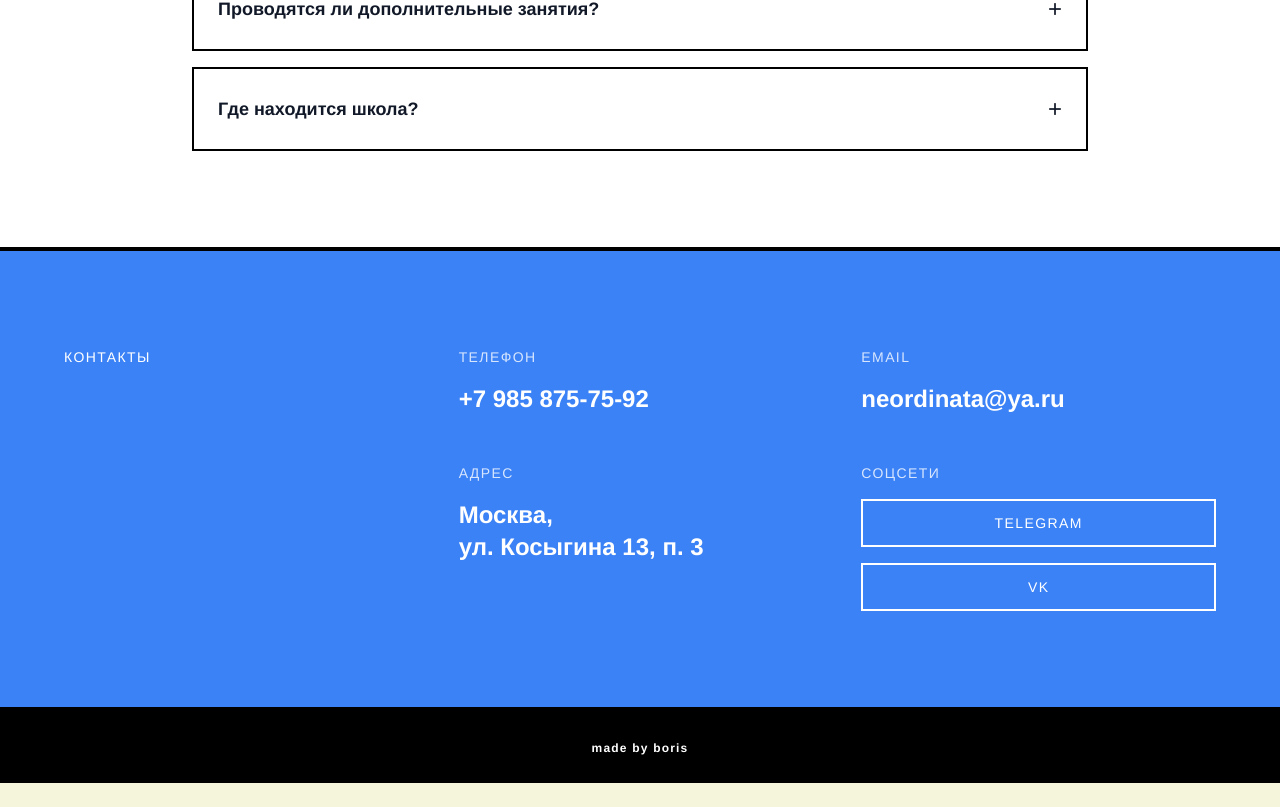
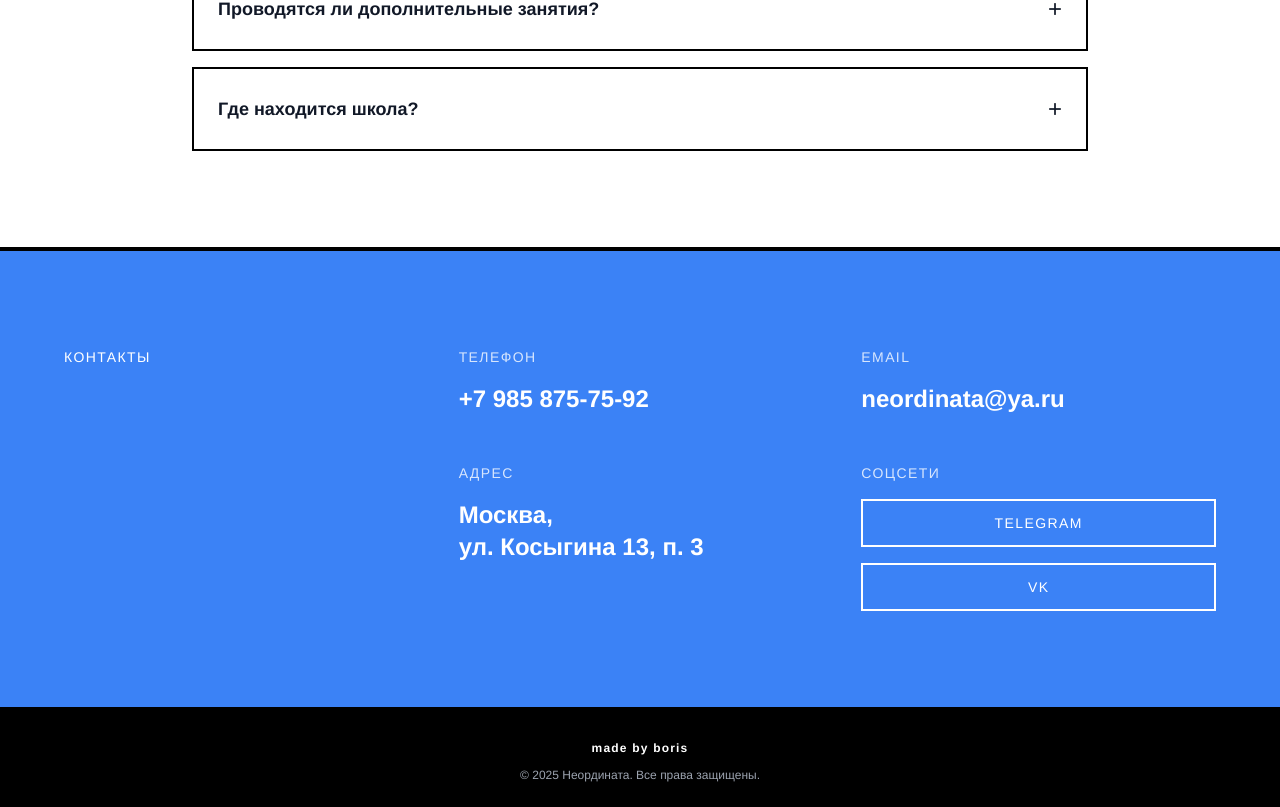
Before and after one commit to borisgraudt/schoolweb, a Next.js app: page / in a window 1280 px wide. Shown: the part 3713-4520 px from the top of the page. Before the commit the page ends 4496 px from the top, so only its background shows below. Built offline with nearby package versions, Linux system fonts and the light colour scheme.

Commit message:
Add Swiss-style slide animation, copyright footer, fix background color

```diff
--- a/src/app/contact/page.tsx
+++ b/src/app/contact/page.tsx
@@ -314,7 +314,7 @@ export default function ContactPage() {
 
       {/* Footer */}
       <footer className="border-t-4 border-black py-6 px-8 lg:px-16 bg-black text-white">
-        <div className="text-center">
+        <div className="text-center space-y-2">
           <a
             href="https://github.com/borisgraudt"
             target="_blank"
@@ -322,6 +322,9 @@ export default function ContactPage() {
           >
             made by boris
           </a>
+          <p className="text-xs text-gray-400">
+            © {new Date().getFullYear()} Неордината. Все права защищены.
+          </p>
         </div>
       </footer>
     </main>
--- a/src/app/globals.css
+++ b/src/app/globals.css
@@ -3,14 +3,14 @@
 @tailwind utilities;
 
 :root {
-  --bauhaus-light: #f5f5f5;
+  --bauhaus-light: #ffffff;
   --bauhaus-green: rgb(81, 106, 77);
   --bauhaus-blue: #3498db;
   --bauhaus-red: #e74c3c;
 }
 
 body {
-  @apply bg-bauhaus-light text-gray-900;
+  @apply bg-white text-gray-900;
   scroll-behavior: smooth;
 }
 
--- a/src/app/page.tsx
+++ b/src/app/page.tsx
@@ -349,9 +349,15 @@ export default function Home() {
                 </div>
 
                 {/* Текст */}
-                <div className="text-base sm:text-lg leading-relaxed text-gray-700 mx-6 sm:mx-0 transition-opacity duration-300">
+                <motion.div
+                  key={showSelfBio ? 'self' : 'director'}
+                  initial={{ opacity: 0, x: showSelfBio ? -20 : 20 }}
+                  animate={{ opacity: 1, x: 0 }}
+                  transition={{ duration: 0.4, ease: [0.4, 0, 0.2, 1] }}
+                  className="text-base sm:text-lg leading-relaxed text-gray-700 mx-6 sm:mx-0"
+                >
                   {showSelfBio ? loadedTeachers[selectedTeacher].selfBio : loadedTeachers[selectedTeacher].directorBio}
-                </div>
+                </motion.div>
               </motion.div>
             </AnimatePresence>
           </div>
@@ -485,7 +491,7 @@ export default function Home() {
 
       {/* Footer */}
       <footer className="border-t-4 border-black py-6 px-8 lg:px-16 bg-black text-white">
-        <div className="text-center">
+        <div className="text-center space-y-2">
           <a
             href="https://github.com/borisgraudt"
             target="_blank"
@@ -493,6 +499,9 @@ export default function Home() {
           >
             made by boris
           </a>
+          <p className="text-xs text-gray-400">
+            © {new Date().getFullYear()} Неордината. Все права защищены.
+          </p>
         </div>
       </footer>
 
--- a/style.css
+++ b/style.css
@@ -19,7 +19,7 @@ body {
 }
 /*<-- header -->*/
 .main .header {
-  background-color: #F5F5DC;
+  background-color: #ffffff;
   color: #4A6B4A;
   width: auto;
   height: 1700px;
```
